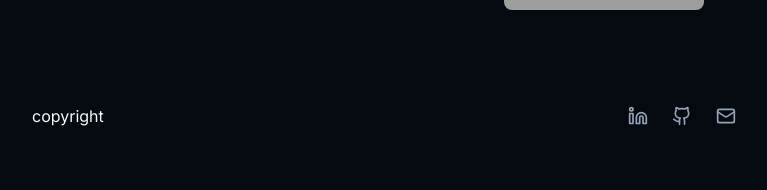
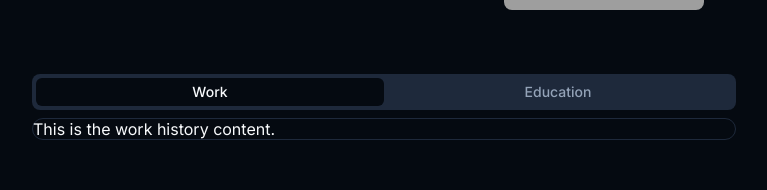
Before and after one commit to alisabry01/portfolio-website, a React (Vite) app: page / in a window 1280 px wide. Shown: the part 356-546 px from the top of the page, without its empty margins (256-1023 px from the left). Built offline with nearby package versions, Linux system fonts and the light colour scheme; grey boxes are pictures that could not be loaded; a web font is replaced by a local one.

Commit message:
feat: Add dynamic navigator component

```diff
--- /dev/null
+++ b/src/components/dynamic-navigator/dynamic-navigator.module.css
@@ -0,0 +1,42 @@
+.dynamic-navigator {
+  display: flex;
+  flex-direction: column;
+}
+
+.tabs-container {
+  display: grid;
+  grid-template-columns: repeat(auto-fit, minmax(0, 1fr));
+  background-color: var(--muted);
+  color: var(--muted-foreground);
+  border-radius: var(--radius);
+  width: 100%;
+  height: 2.25rem;
+  padding: 0.25rem;
+  margin-bottom: 0.5rem;
+}
+
+.tab {
+  all: unset;
+  text-align: center;
+  border-radius: calc(var(--radius) - 2px);
+  font-weight: 500;
+  font-size: 0.875rem;
+  line-height: 1.25rem;
+  cursor: pointer;
+  transition: color var(--transition-timing),
+    background-color var(--transition-timing);
+}
+
+.tab:focus-visible {
+  outline: 1px solid var(--foreground);
+}
+
+.active-tab {
+  background-color: var(--background);
+  color: var(--foreground);
+}
+
+.content-display {
+  border: 1px solid var(--border);
+  border-radius: 0.75rem;
+}
--- /dev/null
+++ b/src/components/dynamic-navigator/dynamic-navigator.tsx
@@ -0,0 +1,47 @@
+import styles from "./dynamic-navigator.module.css";
+import clsx from "clsx";
+import { useState } from "react";
+import type { ElementType } from "react";
+
+export interface TabConfig {
+  id: string;
+  label: string;
+  component: ElementType;
+}
+
+interface DynamicNavigatorProps {
+  tabs: TabConfig[];
+}
+
+export const DynamicNavigator: React.FC<DynamicNavigatorProps> = ({
+  tabs,
+}) => {
+  const [activeTab, setActiveTab] = useState<string>(tabs[0]?.id || "");
+
+  const handleTabChange = (tabId: string) => setActiveTab(tabId);
+
+  const activeTabConfig = tabs.find((tab) => tab.id === activeTab);
+  const ActiveComponent = activeTabConfig?.component || null;
+
+  return (
+    <section className={styles["dynamic-navigator"]}>
+      <div className={styles["tabs-container"]}>
+        {tabs.map((tab) => (
+          <button
+            key={tab.id}
+            onClick={() => handleTabChange(tab.id)}
+            className={clsx([
+              styles["tab"],
+              activeTab === tab.id && styles["active-tab"],
+            ])}
+          >
+            {tab.label}
+          </button>
+        ))}
+      </div>
+      <div className={styles["content-display"]}>
+        {ActiveComponent && <ActiveComponent />}
+      </div>
+    </section>
+  );
+};
--- /dev/null
+++ b/src/components/dynamic-navigator/index.ts
@@ -0,0 +1 @@
+export * from "./dynamic-navigator";
--- a/src/components/index.ts
+++ b/src/components/index.ts
@@ -1,3 +1,4 @@
 export * from "./hero-section";
 export * from "./resume-btn";
 export * from "./social-section";
+export * from "./dynamic-navigator";
--- a/src/pages/home.tsx
+++ b/src/pages/home.tsx
@@ -1,9 +1,24 @@
-import { HeroSection } from "@/components";
+import {
+  HeroSection,
+  DynamicNavigator,
+  type TabConfig,
+} from "@/components";
+
+const WorkComponent = () => <p>This is the work history content.</p>;
+const EducationComponent = () => (
+  <p>This is the education history content.</p>
+);
+
+const appTabs: TabConfig[] = [
+  { id: "work", label: "Work", component: WorkComponent },
+  { id: "education", label: "Education", component: EducationComponent },
+];
 
 export const Home = () => {
   return (
     <>
       <HeroSection />
+      <DynamicNavigator tabs={appTabs} />
     </>
   );
 };
```
